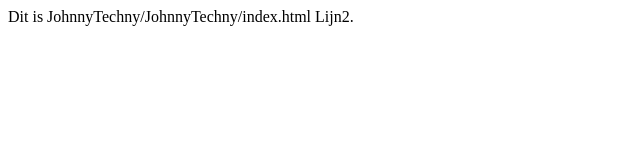
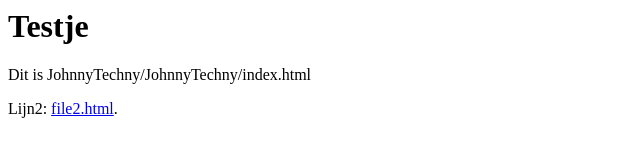
Before and after one commit to JohnnyTechny/JohnnyTechny, a plain HTML site: page index.html in a window 1280 px wide. Shown: the whole page, without its empty margins (0-640 px from the left). Drawn offline with Linux system fonts and the light colour scheme.

Commit message:
Update index.html

```diff
--- a/index.html
+++ b/index.html
@@ -1,2 +1,3 @@
-Dit is JohnnyTechny/JohnnyTechny/index.html
-Lijn2.
+<h1>Testje</h1>
+  <p>Dit is JohnnyTechny/JohnnyTechny/index.html
+  <p>Lijn2: <a href="file2.html">file2.html</a>.
```
